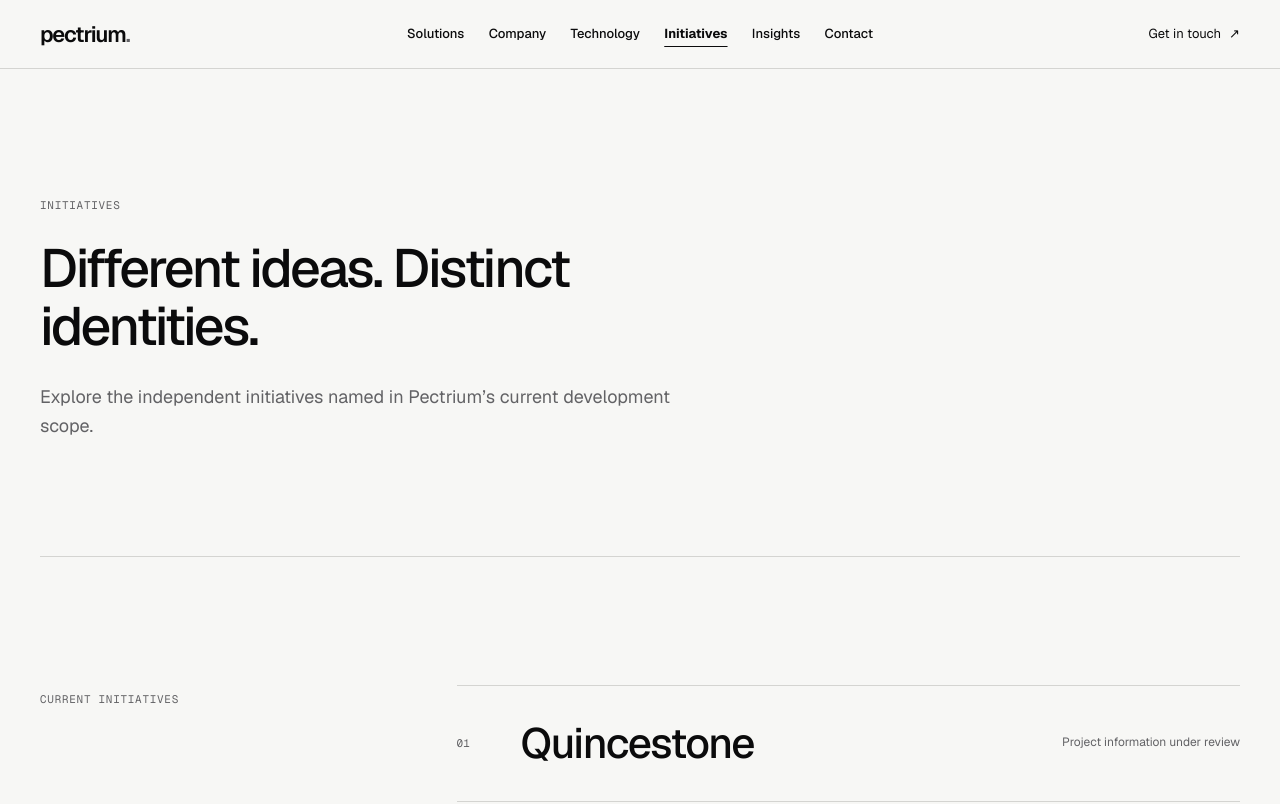
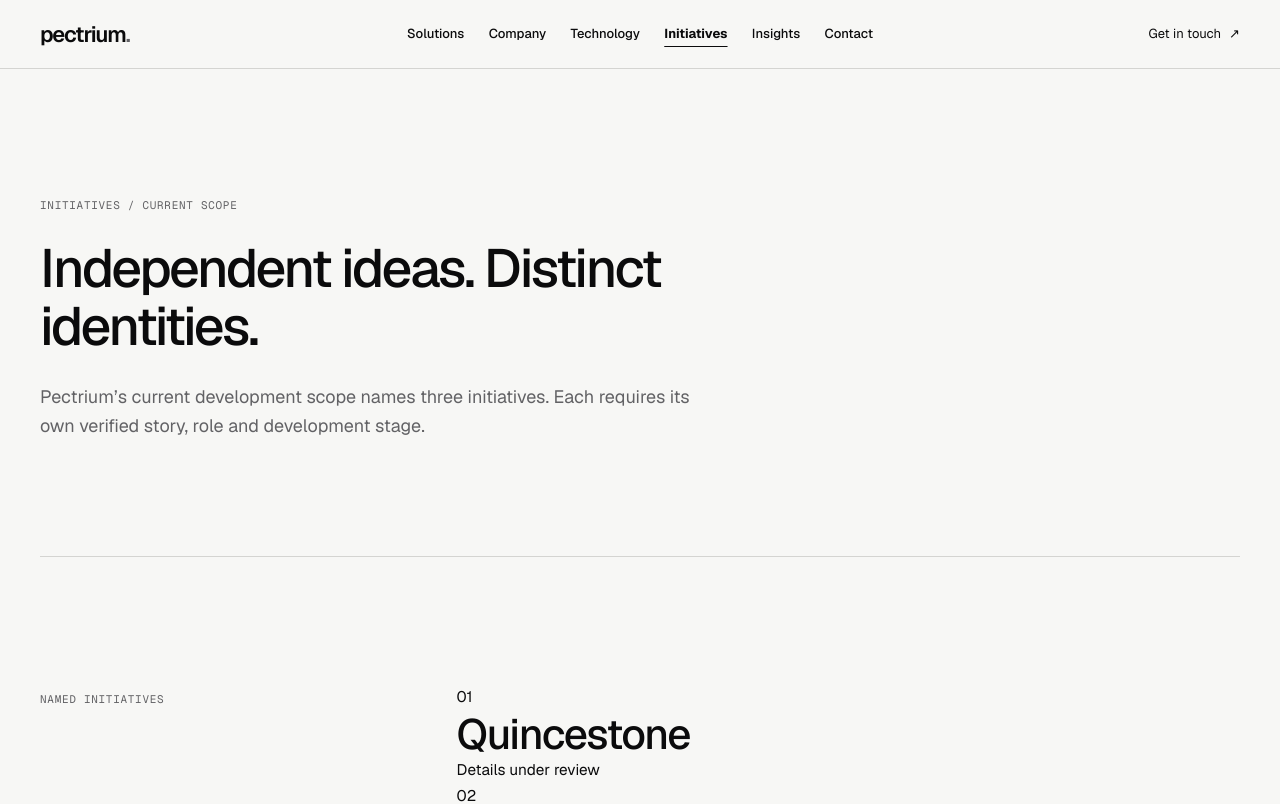
Before and after one commit to ejepsystems/ejepsystems, a Next.js app in the folder apps/web/: page /ventures in a window 1280 px wide. Shown: the top 804 px of the page. Built offline with nearby package versions, Linux system fonts and the light colour scheme.

Commit message:
feat(corporate): upgrade 03 solutions-first positioning and page experience

```diff
--- a/apps/web/app/ventures/page.tsx
+++ b/apps/web/app/ventures/page.tsx
@@ -1,5 +1,10 @@
-import type {Metadata} from "next";import {PageFrame,PageHero} from "@/components/page-frame";
-export const metadata:Metadata={title:"Initiatives",description:"Quincestone, Emperor Armani and Clesla are named initiatives in Pectrium's company architecture."};
-const ventures=[["01","Quincestone"],["02","Emperor Armani"],["03","Clesla"]];
-export default function Ventures(){return <PageFrame><PageHero eyebrow="Initiatives" title="Different ideas. Distinct identities." description="Explore the independent initiatives named in Pectrium’s current development scope."/>
-<section className="shell editorial-section"><p className="section-index">Current initiatives</p><div><div className="venture-list">{ventures.map(v=><article key={v[1]} className="venture-row"><span>{v[0]}</span><h2>{v[1]}</h2><span className="venture-stage">Project information under review</span></article>)}</div><p className="editorial-disclaimer">Individual project roles, ownership relationships and development stages will be published only after verification and approval. Listing a name here does not assert public launch or operational status.</p></div></section></PageFrame>;}
+import type {Metadata} from "next";
+import Link from "next/link";
+import {PageFrame,PageHero} from "@/components/page-frame";
+export const metadata:Metadata={title:"Initiatives",description:"Quincestone, Emperor Armani and Clesla are the named initiatives in Pectrium's current development scope."};
+const names=["Quincestone","Emperor Armani","Clesla"];
+export default function Ventures(){return <PageFrame>
+ <PageHero eyebrow="Initiatives / Current scope" title="Independent ideas. Distinct identities." description="Pectrium’s current development scope names three initiatives. Each requires its own verified story, role and development stage."/>
+ <section className="shell editorial-section"><p className="section-index">Named initiatives</p><div><div className="initiative-preview initiative-page-list">{names.map((name,i)=><article className="initiative-preview-row" key={name}><span>0{i+1}</span><h2>{name}</h2><span>Details under review</span></article>)}</div><p className="editorial-disclaimer">Names are presented for identification only. Descriptions, ownership relationships, project stages and external links will be published after verification and approval. No public launch is implied.</p></div></section>
+ <section className="editorial-band"><div className="shell editorial-section"><p className="section-index">Explore</p><div><h2>One standard of care. Different directions.</h2><p>Independent initiatives may draw on common research and engineering practices while retaining their own audiences, requirements and identities.</p><Link className="text-link" href="/company">About the company <span aria-hidden="true">↗</span></Link></div></div></section>
+ </PageFrame>;}
```
